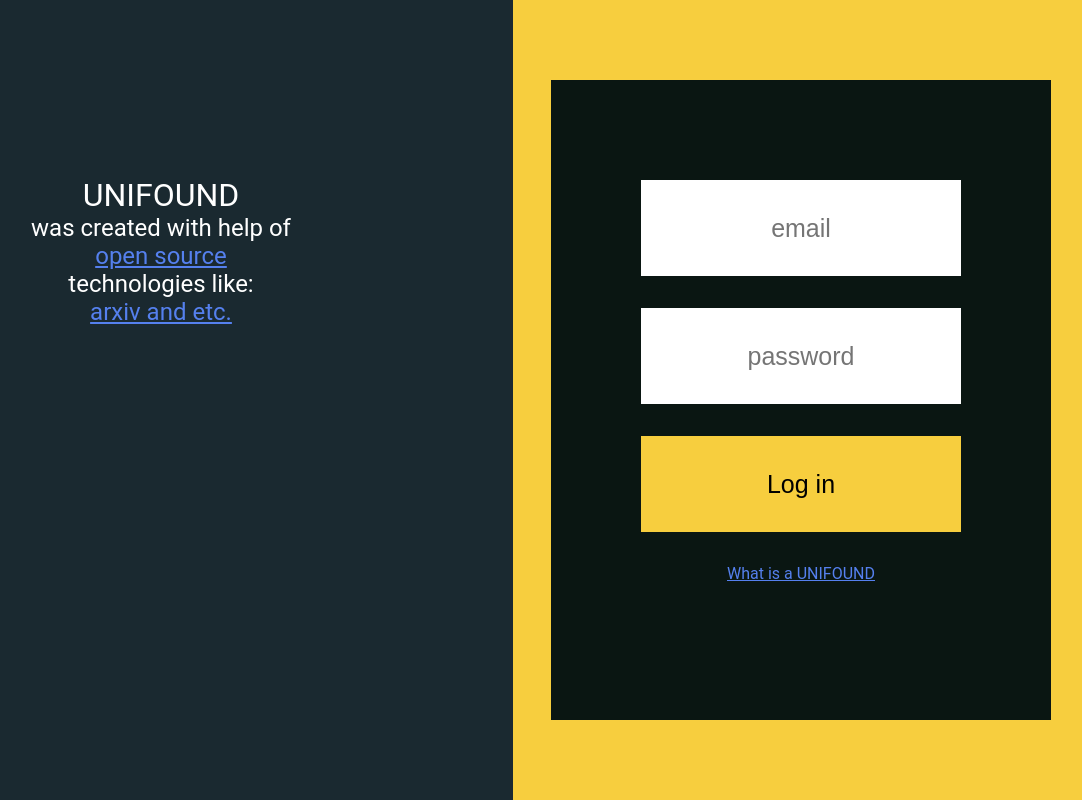
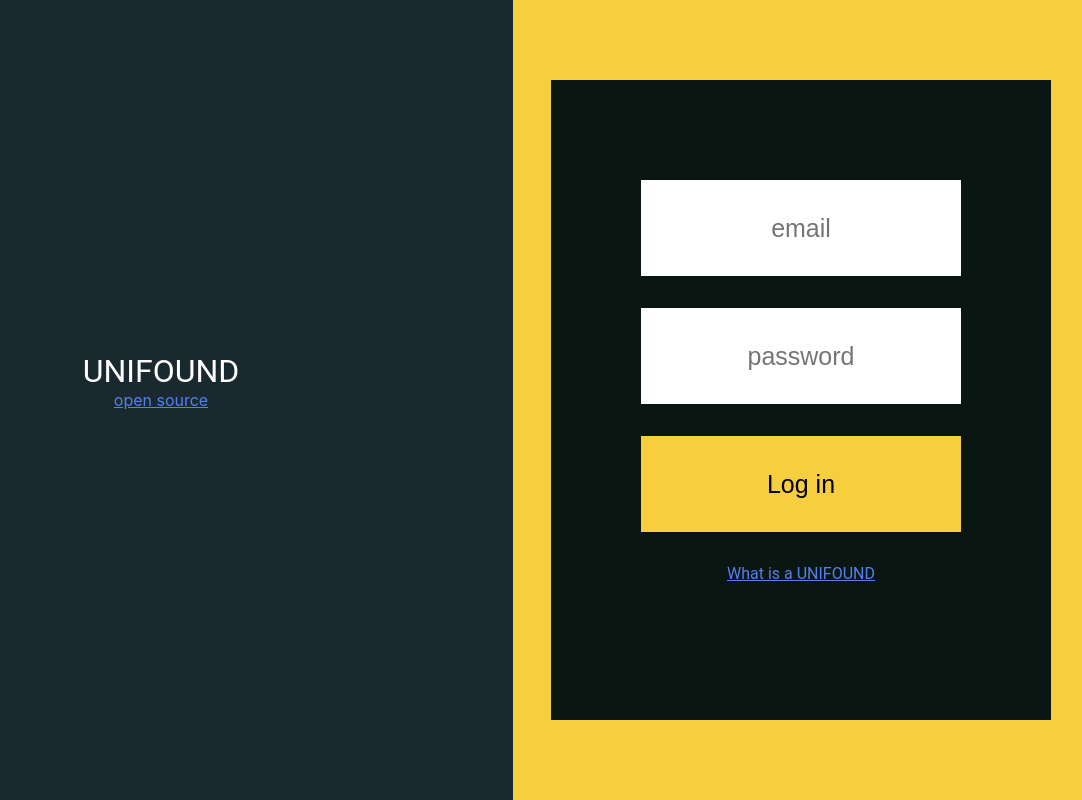
Before and after one commit to devteamepic/frontend, a React (Create React App) app: page /login in a window 1280 px wide. Shown: the whole page, without its empty margins (191-1273 px from the left). Built offline with nearby package versions, Linux system fonts and the light colour scheme.

Commit message:
added TextViewer component

```diff
--- /dev/null
+++ b/src/components/core/molecules/TextViewer/TextViewer.js
@@ -0,0 +1,33 @@
+import React, { useState } from 'react'
+import Text from '../../atoms/Text/Text'
+import { Link } from 'react-router-dom'
+import colorScheme from '../../../../misc/colorScheme'
+
+const TextViewer = ({ childrenData, ...props }) => {
+    const [children] = useState(childrenData)
+    return (
+        <div style={{ height: '100%', color: 'white', width: '100%', backgroundColor: colorScheme.denim, textAlign: 'center', paddingTop: '25%', boxSizing: 'border-box' }}>
+          { children.map(child => {
+              if (child.component === 'text') {
+                  return (
+                      <Text
+                        size = { child.size }
+                      >
+                        { child.textValue }
+                      </Text>
+                  )
+              }
+              return (
+                  <Link
+                    to = { child.link }
+                    style={{ color: colorScheme.blue }}
+                  >
+                    { child.textValue }
+                  </Link>
+              )
+          }) }
+        </div>
+    )
+}
+
+export default TextViewer
--- a/src/components/core/pages/LoginPage/LoginPage.js
+++ b/src/components/core/pages/LoginPage/LoginPage.js
@@ -1,7 +1,6 @@
 import React, { useState, useEffect } from 'react'
 import { connect } from 'react-redux'
-import { Link } from 'react-router-dom'
-import Text from '../../atoms/Text/Text'
+import TextViewer from '../../molecules/TextViewer/TextViewer'
 import ErrorDialog from '../../organisms/ErrorMessageDialog/ErrorMessageDialog'
 import LoginForm from '../../organisms/LoginForm/LoginForm'
 import colorScheme from '../../../../misc/colorScheme'
@@ -9,6 +8,10 @@ import LoginPageStyled from '../../../styled/pages/loginPageStyled'
 
 const LoginPage = ({ error, ...props }) => {
     const [errorMessage, setErrorMessage] = useState(error)
+    const [some] = useState([
+      { component: 'text', size: 'large', textValue: 'UNIFOUND' },
+      { component: 'link', link: '/openSourceWiki', textValue: 'open source' }
+    ])
 
     useEffect(() => {
         setErrorMessage(error)
@@ -20,36 +23,8 @@ const LoginPage = ({ error, ...props }) => {
         >
           { errorMessage && <ErrorDialog/> }
           <div style={{ height: '100%', color: 'white', width: '100%', backgroundColor: colorScheme.denim, textAlign: 'center', paddingTop: '25%', boxSizing: 'border-box' }}>
-              <Text
-                size = 'large'
-              >
-                UNIFOUND
-              </Text>
-              <Text
-                size = 'medium'
-              >
-                was created with help of
-              </Text>
-              <Link style={{ color: colorScheme.blue }} to='/openSourceWiki'>
-                <Text
-                  size = 'medium'
-                >
-                  open source
-                </Text>
-              </Link>
-              <Text
-                size = 'medium'
-              >
-                technologies like:
-              </Text>
-              <Link style={{ color: colorScheme.blue }} to='/openSourceWiki'>
-                <Text
-                  size = 'medium'
-                  >
-                  arxiv and etc.
-                </Text>
-              </Link>
-            </div>
+            <TextViewer childrenData={some}/>
+          </div>
           <LoginForm
             colorScheme = { colorScheme }
           />
```
